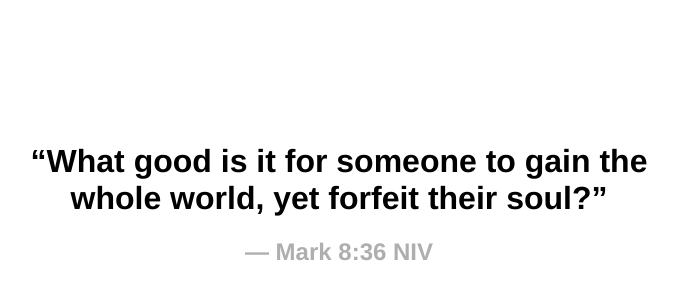
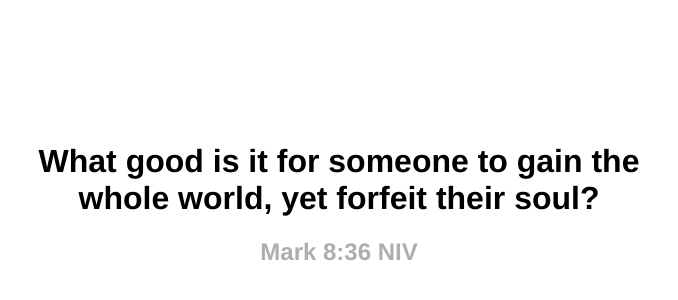
Before and after one commit to chrome-extension-examples/bible-verse-of-the-day, a browser extension: page index.html in a window 1280 px wide. Shown: the part 146-446 px from the top of the page, without its empty margins (301-979 px from the left). Drawn offline with Linux system fonts and the light colour scheme; no server answers.

Commit message:
initial commit

```diff
--- a/index.html
+++ b/index.html
@@ -6,8 +6,8 @@
 </html>
 <body>
     <div id="app">
-        <h1 id="verse" class="gq-quote">“What good is it for someone to gain the whole world, yet forfeit their soul?”</h1>
-        <h2 id="author" class="gq-author">— Mark 8:36 NIV</h2>
+        <h1 id="verse" class="gq-quote"></h1>
+        <h2 id="author" class="gq-author"></h2>
     </div>
     <script src="index.js"></script>
 </body>
--- a/index.js
+++ b/index.js
@@ -2,10 +2,14 @@ window.onload = function () {
     var verse = document.getElementById("verse");
     var author = document.getElementById("author");
 
-    fetch("https://raw.githubusercontent.com/TheRealMarcusChiu/bible-verse-of-the-day-server/master/bvotd.json")
-    .then(response => response.json())
-    .then(function(data) {
-        verse.innerHTML = data.verse;
-        author.innerHTML = data.author;
-    });
+    fetch("https://raw.githubusercontent.com/TheRealMarcusChiu/bible-verse-of-the-day-server/master/bvotd.json", {cache: "no-cache"})
+        .then(response => response.json())
+        .then(function(data) {
+            verse.innerHTML = data.verse;
+            author.innerHTML = data.author;
+        })
+        .catch(function(error) {
+            verse.innerHTML = "What good is it for someone to gain the whole world, yet forfeit their soul?";
+            author.innerHTML = "Mark 8:36 NIV";
+        });
 }
```
